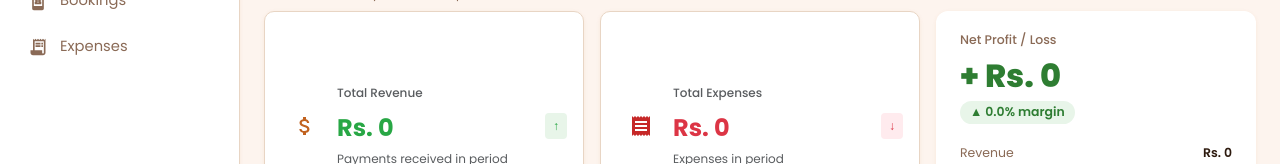
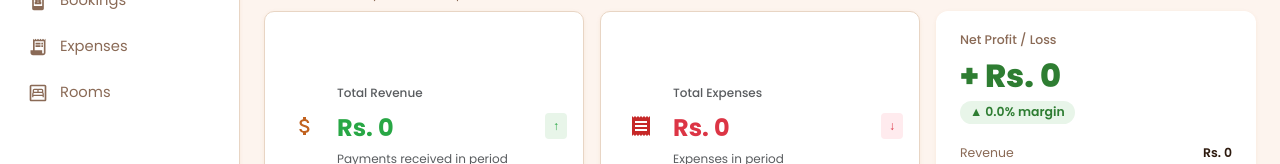
Before and after one commit to Zahoorulhaq/hms, a Next.js app: page / in a window 1280 px wide. Shown: the part 142-306 px from the top of the page. Built offline with nearby package versions, Linux system fonts and the light colour scheme; no server answers; sample sign-in values are in the browser's storage.

Commit message:
Rooms link

```diff
--- a/app/components/layout/Sidebar.tsx
+++ b/app/components/layout/Sidebar.tsx
@@ -7,6 +7,7 @@ import {
   MdDashboard,
   MdBookOnline,
   MdReceiptLong,
+  MdOutlineBedroomParent,
 } from 'react-icons/md';
 
 interface NavItem {
@@ -19,6 +20,7 @@ const NAV_ITEMS: NavItem[] = [
   { label: 'Dashboard', href: '/',          icon: <MdDashboard size={20} /> },
   { label: 'Bookings',  href: '/bookings',  icon: <MdBookOnline size={20} /> },
   { label: 'Expenses',  href: '/expenses',  icon: <MdReceiptLong size={20} /> },
+  { label: 'Rooms',  href: '/rooms',  icon: <MdOutlineBedroomParent size={20} /> },
 ];
 
 interface SidebarProps {
```
